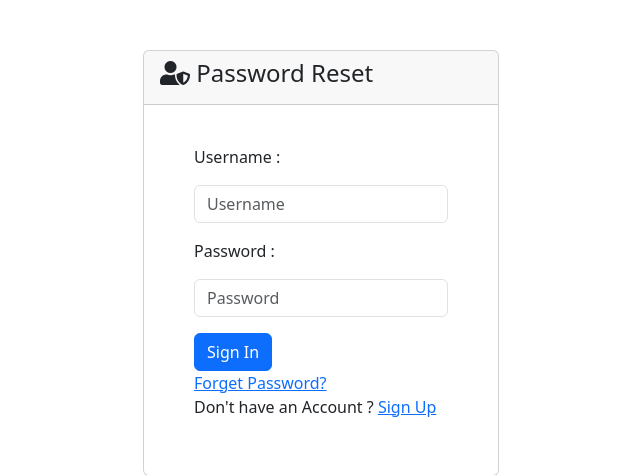
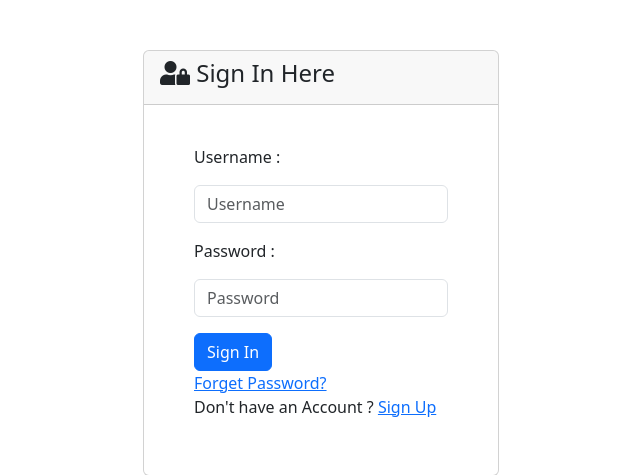
Before and after one commit to BackendExpert/Online-Chat-App, a PHP site: page / in a window 1280 px wide. Shown: the top 475 px of the page, without its empty margins (319-959 px from the left). Run offline with PHP 8.4, Linux system fonts and the light colour scheme; some libraries are stand-ins or nearby versions.

Commit message:
Update
Co-Authored-By: JehanKandy  <jehankandy@gmail.com>

```diff
--- a/index.php
+++ b/index.php
@@ -10,7 +10,7 @@
         <div class="col-lg-4">
             <div class="card login-card">
                 <div class="card-header">
-                    <h4><i class="fas fa-user-shield"></i>  Password Reset</h4>
+                    <h4><i class="fas fa-user-lock"></i>  Sign In Here</h4>
                 </div>
                 <div class="card-body login-body">
                     <?php
```
